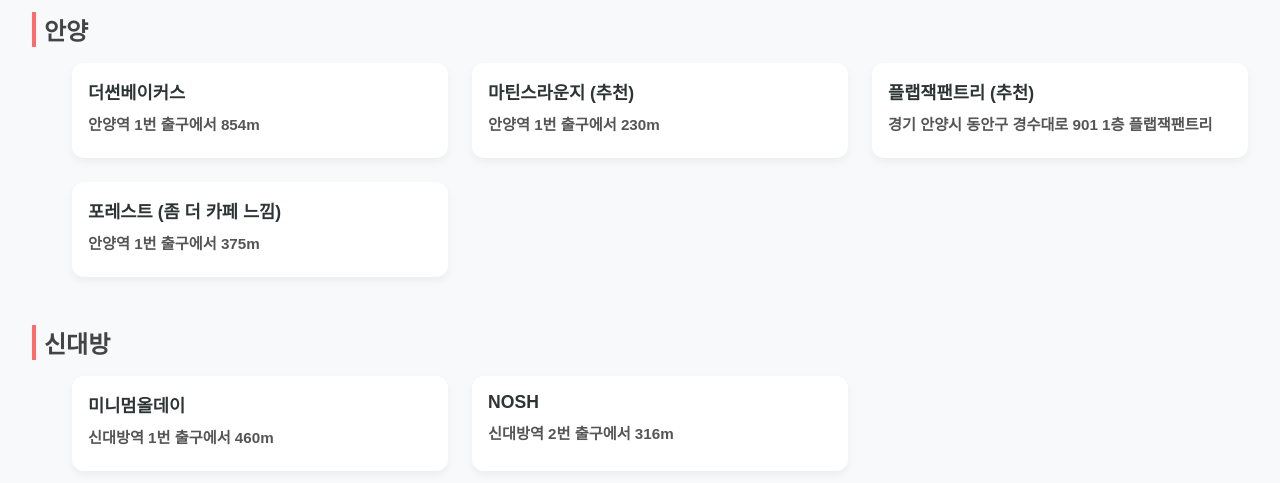
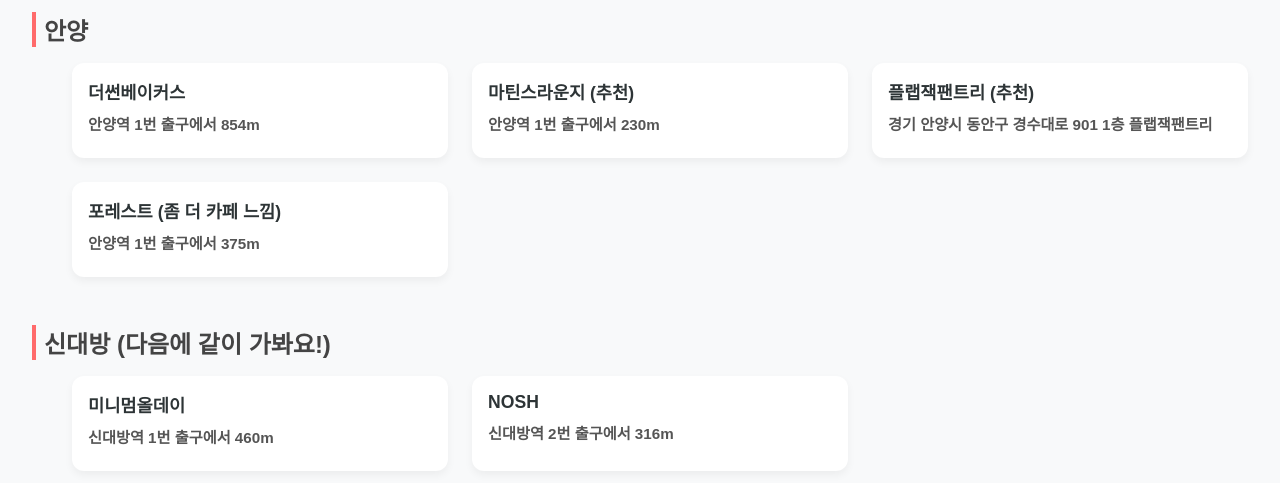
Before and after one commit to NillaSky/NillaSky.github.io, a plain HTML site: page index.html in a window 1280 px wide. Shown: the part 119-602 px from the top of the page. Drawn offline with Linux system fonts and the light colour scheme.

Commit message:
Update index.html

```diff
--- a/index.html
+++ b/index.html
@@ -162,7 +162,7 @@
   </section>
 
   <section class="menu_section">
-    <h2>신대방</h2>
+    <h2>신대방 (다음에 같이 가봐요!)</h2>
     <ul class="menu_list">
       <li class="menu_list_items">
         <a href="https://naver.me/GXAKnAwi" target="_blank">미니멈올데이
```
